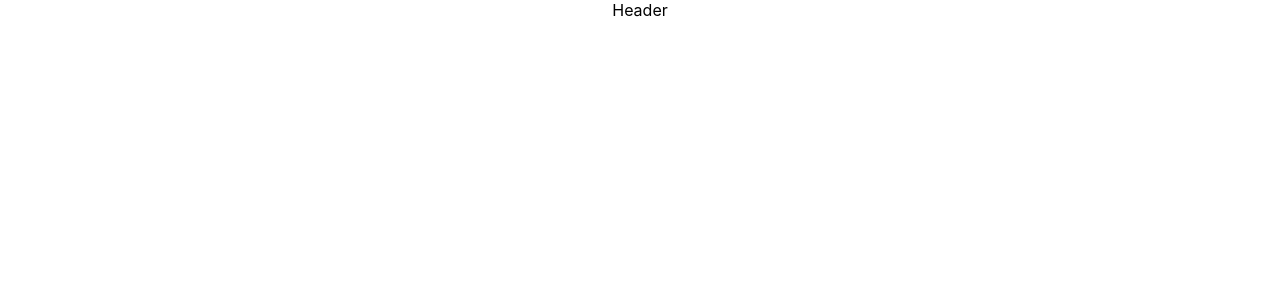
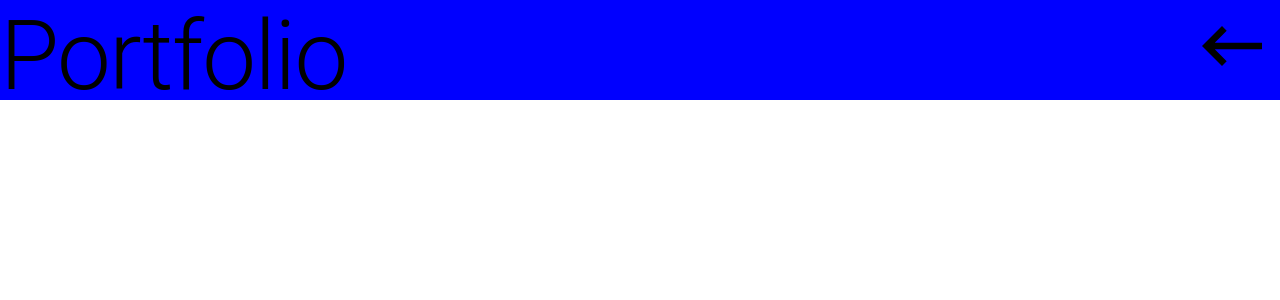
Before and after one commit to shou0224/shou0224.github.io, a React (Create React App) app: page / in a window 1280 px wide. Shown: the top 300 px of the page. Built offline with nearby package versions, Linux system fonts and the light colour scheme.

Commit message:
header ui

```diff
--- a/package.json
+++ b/package.json
@@ -5,6 +5,7 @@
   "dependencies": {
     "@emotion/react": "^11.11.0",
     "@emotion/styled": "^11.11.0",
+    "@mui/icons-material": "^5.11.16",
     "@mui/material": "^5.13.1",
     "@testing-library/jest-dom": "^5.16.5",
     "@testing-library/react": "^13.4.0",
--- a/src/components/Header.jsx
+++ b/src/components/Header.jsx
@@ -1,8 +1,15 @@
+import { Box, Button, Typography } from '@mui/material'
+import KeyboardBackspaceIcon from '@mui/icons-material/KeyboardBackspace';
 import React from 'react'
 
 const Header = () => {
   return (
-    <div>Header</div>
+    <Box sx={{width: '100%', height: '100px', backgroundColor: 'blue'}}>
+      <Typography variant='h1' sx={{float: 'left'}}>Portfolio</Typography>
+      <Button sx={{float: 'right'}}>
+       <KeyboardBackspaceIcon sx={{fontSize: '80px', color: 'black'}} />
+      </Button>
+    </Box>
   )
 }
 
```
Also changed, not shown: 1 other file (tests, documents, lock files or other folders).
